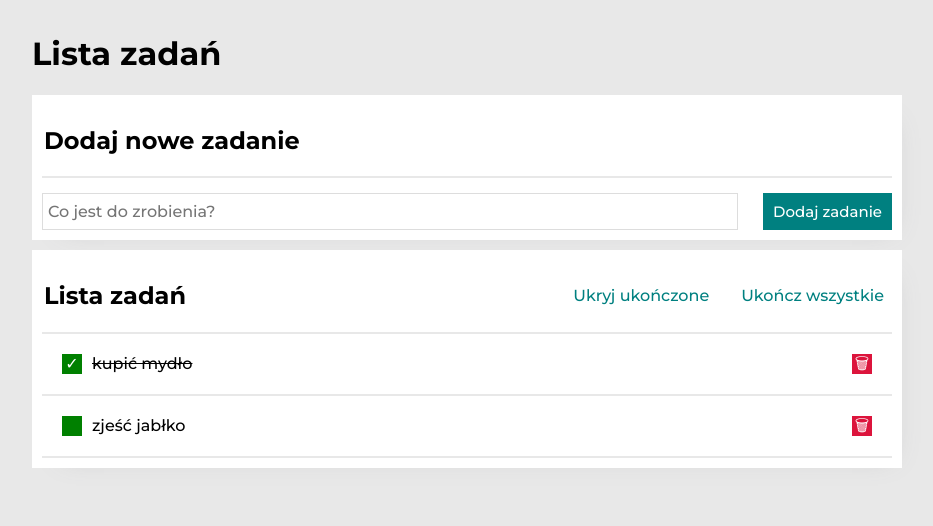
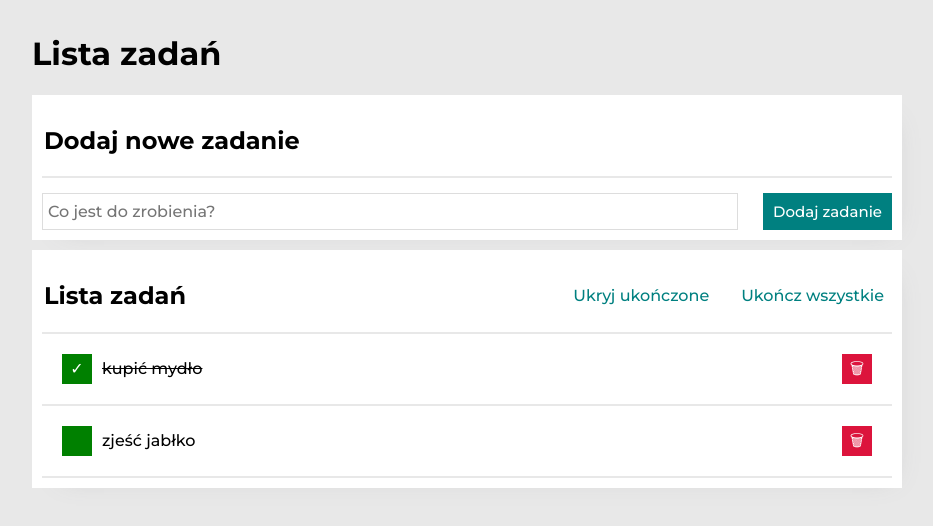
Before and after one commit to Anna-Malik/tasks-list-react, a React (Create React App) app: page / in a window 1280 px wide. Shown: the top 526 px of the page, without its empty margins (173-1106 px from the left). Built offline with nearby package versions, Linux system fonts and the light colour scheme.

Commit message:
task buttons changed

```diff
--- a/src/Tasks/style.css
+++ b/src/Tasks/style.css
@@ -20,9 +20,9 @@
 .tasks__button {
     border: none;
     color: white;
-    padding: 1px;
-    width: 20px;
-    height: 20px;
+    padding: 2px;
+    width: 30px;
+    height: 30px;
 }
 
 .tasks__content {
```
